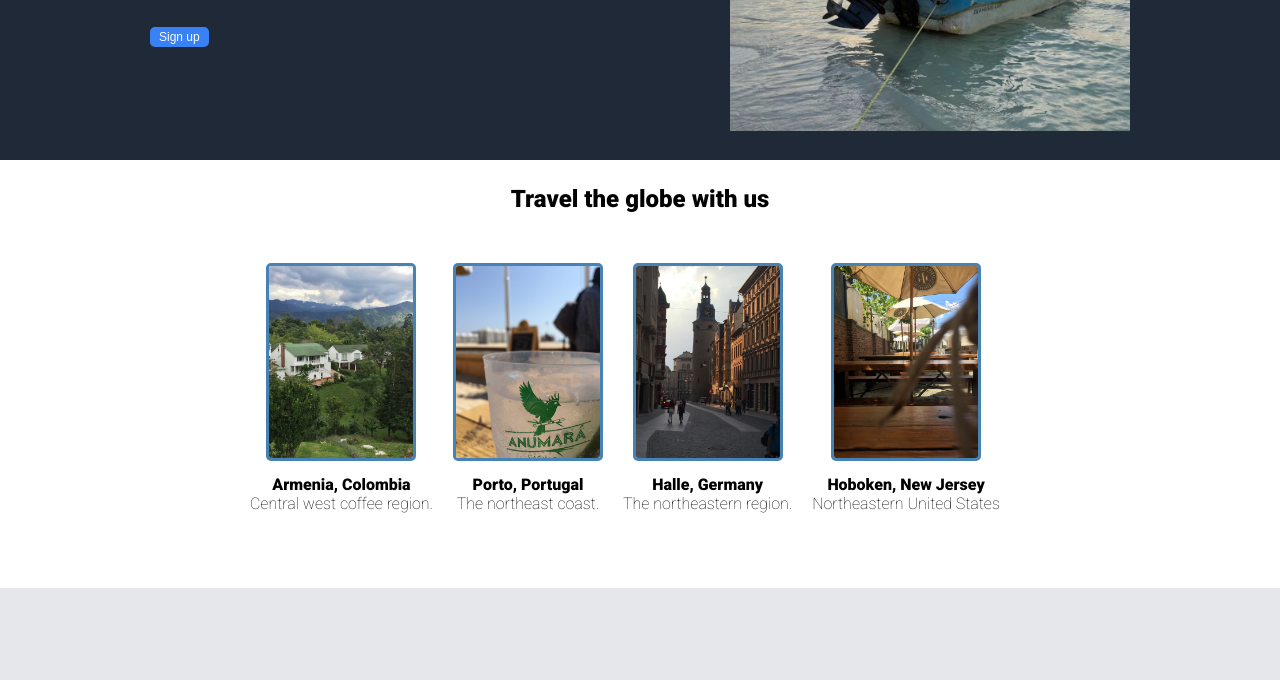
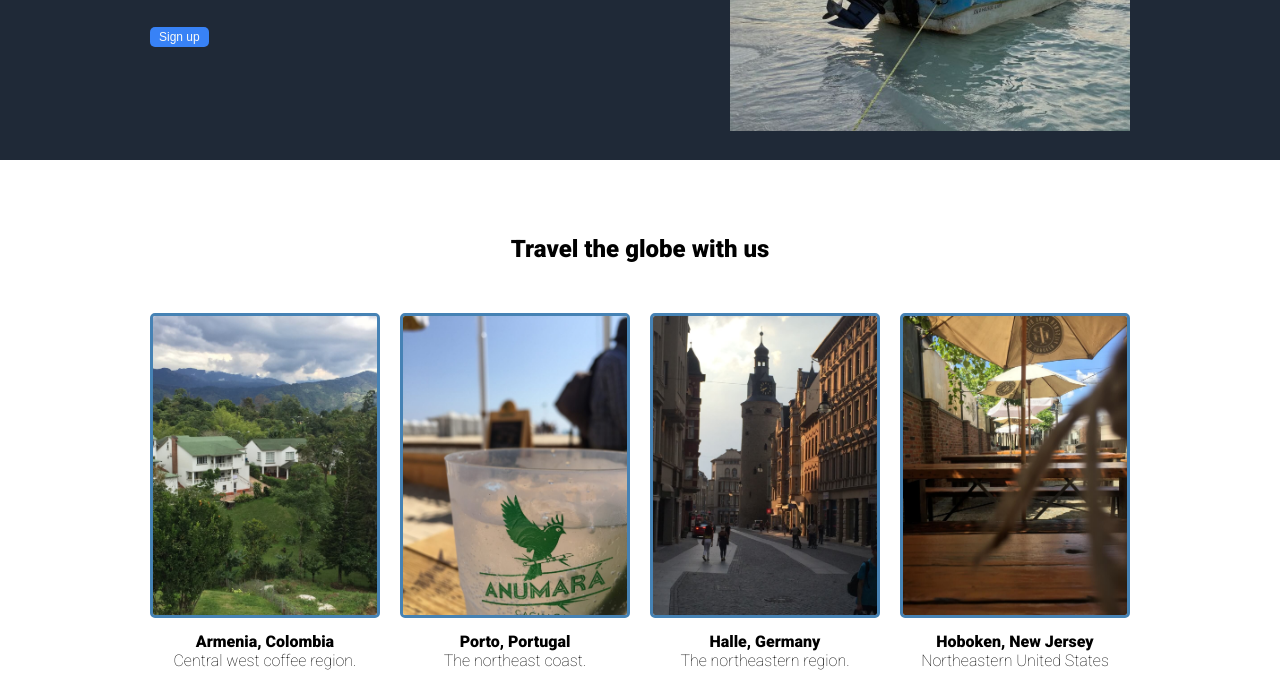
Before and after one commit to DrewChambs/landing-page, a plain HTML site: page index.html in a window 1280 px wide. Shown: the part 272-952 px from the top of the page. Drawn offline with Linux system fonts and the light colour scheme.

Commit message:
Padding added to center images in Random section

```diff
--- a/css/style.css
+++ b/css/style.css
@@ -25,8 +25,7 @@ img {
   max-width: 100%;
 }
 
-/************************ */
-/* Navigation */
+/* Navigation ***/
 .header {
   display: flex;
   justify-content: space-between;
@@ -45,8 +44,7 @@ img {
   font-size: 12px;
 }
 
-/********************************/
-/* Typography */
+/* Typography ***/
 .awesome__col h2 {
   font-size: 48px;
   font-family: "Roboto", sans-serif;
@@ -66,10 +64,12 @@ img {
 .awesome__col p {
   margin-bottom: 20px;
 }
-/* Sections */
+
+/* General for All Sections ***/
 .sections {
   padding: 25px 150px;
 }
+
 /**** Hero ***/
 .hero {
   background-color: #1f2937;
@@ -93,17 +93,19 @@ img {
   flex-basis: 400px;
 }
 
-/* Middle "Random" Section */
+/* Middle "Random" Section ***/
 .box-container {
   display: flex;
   gap: 20px;
-  padding: 50px 100px;
+  padding: 50px 0;
+  margin-bottom: 50px;
 }
 .box {
-  width: 150px;
-  min-height: 150px;
+  /* width: 100px; */
+  /* min-height: 150px; */
 }
 .random__title {
+  margin-top: 50px;
   text-align: center;
 }
 .box-col {
@@ -120,7 +122,8 @@ img {
 .city {
   font-weight: 700;
 }
-/* Quote Section *****/
+
+/* Quote Section ***/
 .quote {
   display: flex;
   flex-direction: column;
@@ -144,7 +147,7 @@ img {
   margin-top: 20px;
 }
 
-/* CTA Section ********/
+/* CTA Section ***/
 .cta {
   display: flex;
   justify-content: space-around;
@@ -168,7 +171,8 @@ img {
   border-radius: 5px;
   font-size: 11px;
 }
-/* Footer ********* */
+
+/* Footer ***/
 .footer {
   background-color: #1f2937;
   color: #e5e7eb;
```
Also changed, not shown: index.html (+2 -2 lines).
